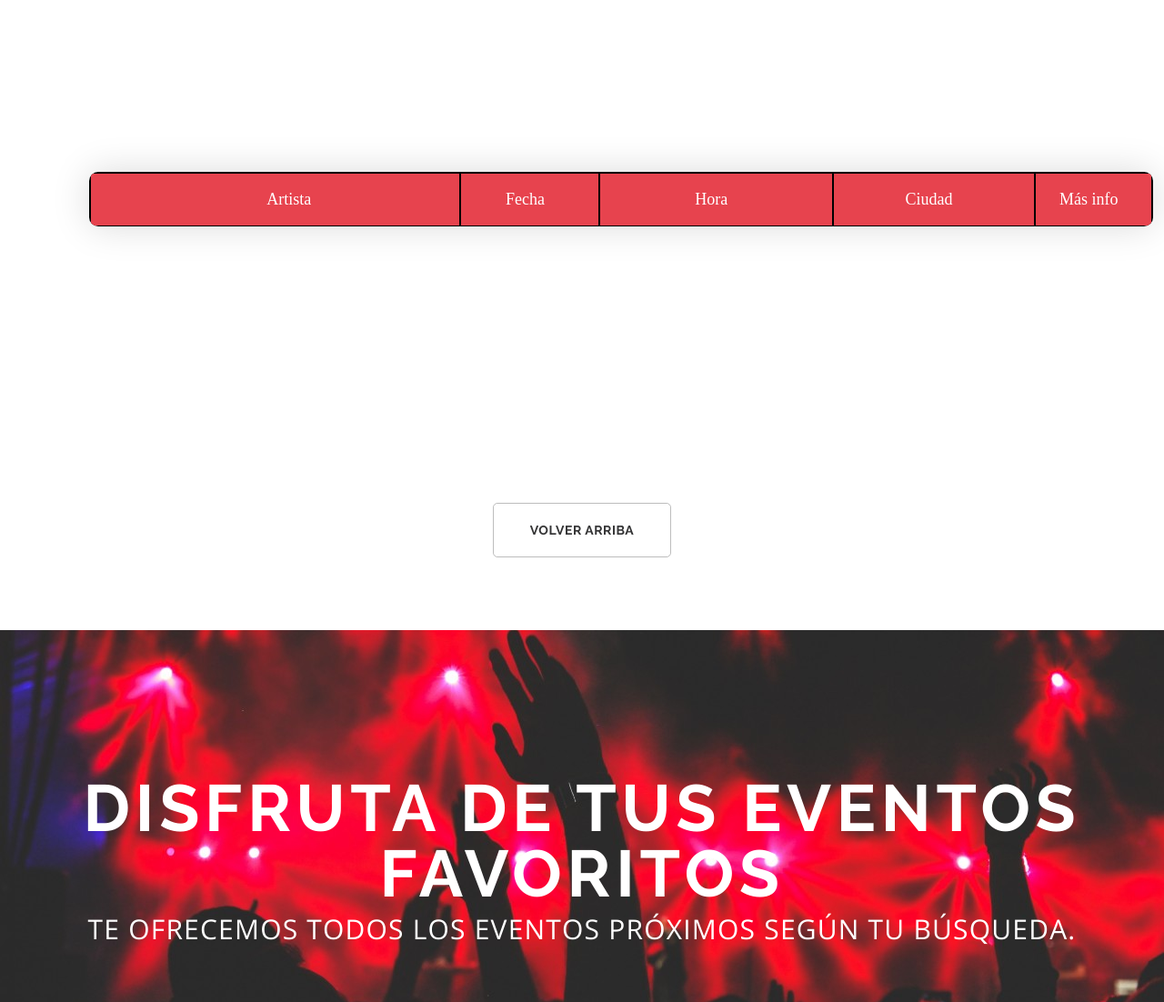
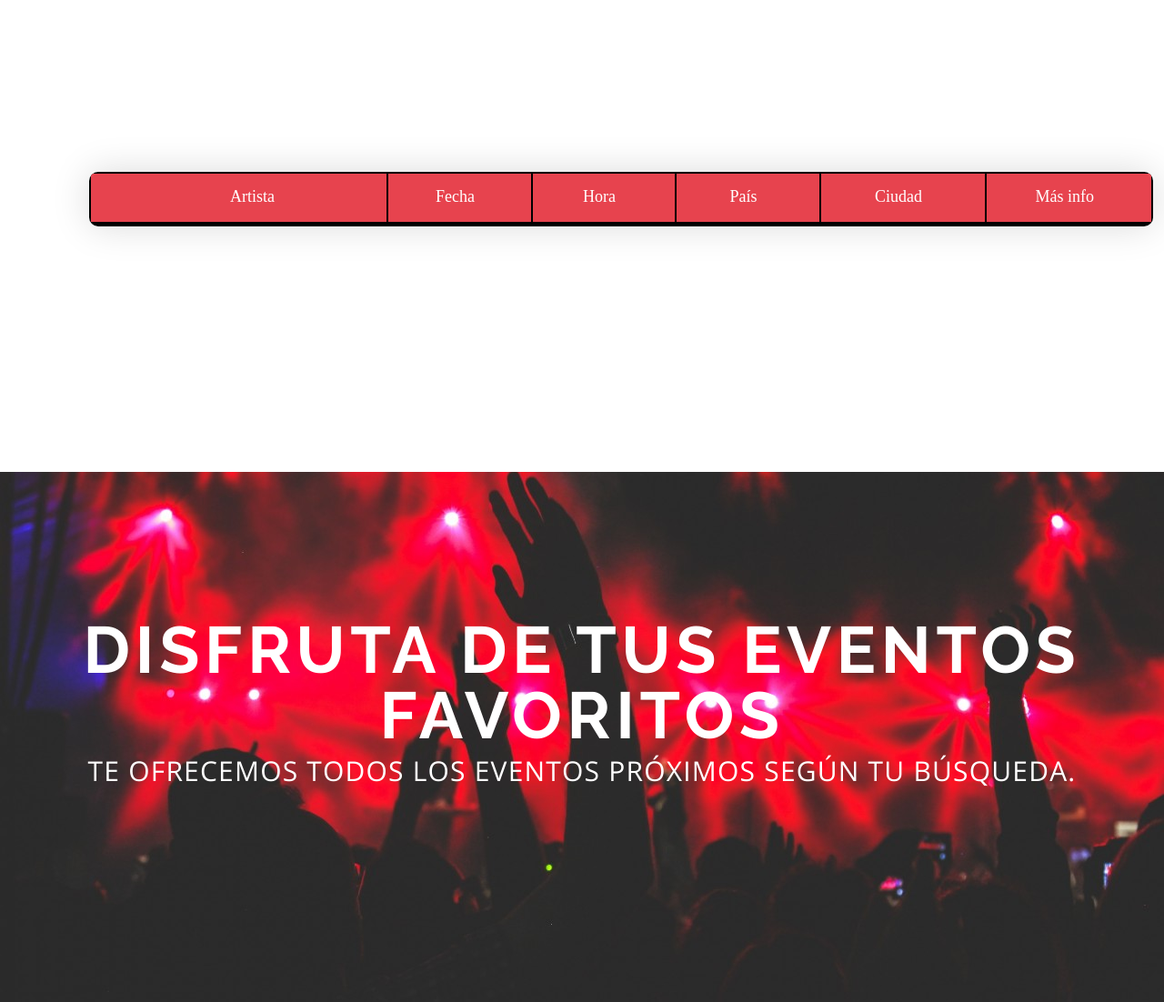
Before and after one commit to CeliaGMqrz/eventickones_api, a Flask app: template templates/index.html in a window 1280 px wide; the page is wider, and only the part inside the window is pictured. Shown: the part 1044-2146 px from the top of that part at 91% size. Run offline with Flask 2, Linux system fonts and the light colour scheme; the template is opened without the code that fills it: most values are stand-ins (such as "Sample title", 1, 10 or a date in 2020); lists and menus that the app fills with data are empty; some web fonts are replaced.

Commit message:
arreglada tabla formato

```diff
--- a/app.py
+++ b/app.py
@@ -90,12 +90,12 @@ def eventos():
                     if "name" in elem["_embedded"]["venues"][0]:
                         salas.append(elem["_embedded"]["venues"][0]["name"])
                     else:
-                        salas.append("NO ESPECIFICADA")
+                        salas.append("-")
                     #DIRECCIONES
                     if "address" in elem["_embedded"]["venues"][0]:
                         direccion.append(elem["_embedded"]["venues"][0]["address"]["line1"])
                     else:
-                        direccion.append("NO ESPECIFICADA")
+                        direccion.append("-")
                     #FECHAS CON CAMBIO DE FORMATO
                     fechas.append(elem["dates"]["start"]["localDate"])
                     for fecha in fechas:
@@ -106,7 +106,7 @@ def eventos():
                     if "localTime" in elem["dates"]["start"]:
                         horas.append(elem["dates"]["start"]["localTime"])
                     else:
-                        horas.append("NO ESPECIFICADA")
+                        horas.append("-")
                     #URLS
                     urls.append(elem["url"])
                     if elem["url"]:
@@ -114,7 +114,7 @@ def eventos():
                     if "url" in elem["_embedded"]["venues"][0]:
                         urls_sala.append(elem["_embedded"]["venues"][0]["url"])
                     else:
-                        urls_sala.append("NO ESPECIFICADA")
+                        urls_sala.append("-")
 
                 filtro=zip(nombres,paises,ciudades,salas,direccion,fecha_str,horas,urls,urls_sala)
 
--- a/static/css/screen.css
+++ b/static/css/screen.css
@@ -357,7 +357,7 @@ th, td {
 }
 
 .column1 {
-  width: 35%;
+  width: 27%;
   padding-left: 40px;
 }
 
@@ -366,11 +366,11 @@ th, td {
 }
 
 .column3 {
-  width: 22%;
+  width: 13%;
 }
 
 .column4 {
-  width: 19%;
+  width: 15%;
 }
 
 .column5 {
@@ -378,8 +378,8 @@ th, td {
 }
 
 .table100-head th {
-  padding-top: 16px;
-  padding-bottom: 16px;
+  padding-top: 13px;
+  padding-bottom: 15px;
 }
 
 .table100-body td {
--- a/templates/index.html
+++ b/templates/index.html
@@ -66,7 +66,8 @@
                                        <tr class="row100 head">
                                           <th class="cell100 column1">Artista</th>
                                           <th class="cell100 column2">Fecha</th>
-                                          <th class="cell100 column3">Hora</th>
+                                          <th class="cell100 column2">Hora</th>
+                                          <th class="cell100 column3">País</th>
                                           <th class="cell100 column4">Ciudad</th>
                                           <th class="cell100 column4">Más info</th>
 
@@ -84,8 +85,9 @@
                                           <td class="cell100 column1">{{elem[0]}}</td>
                                           <td class="cell100 column2">{{elem[5]}}</td>
                                           <td class="cell100 column3">{{elem[6]}}</td>
+                                          <td class="cell100 column3">{{elem[1]}}</td>
                                           <td class="cell100 column4">{{elem[2]}}</td>
-                                          <td class="cell100 column4"><u><a href="{{elem[8]}}">+ INFO</a></u></td>
+                                          <td class="cell100 column4"><u><a href="{{elem[7]}}">+ INFO</a></u></td>
                                        </tr>
                                        {% endif %}
                                     {% endfor -%}
@@ -96,9 +98,6 @@
                          </div>
                      </div>
                   </div>
-            </div>
-            <div class="align-center">
-               <a href="/" action="/" class="btn btn-default btn-load-destination"><span class="text">Volver arriba</span><i class="icon-spinner6"></i></a>
             </div>
          </div>
       </section>
```
